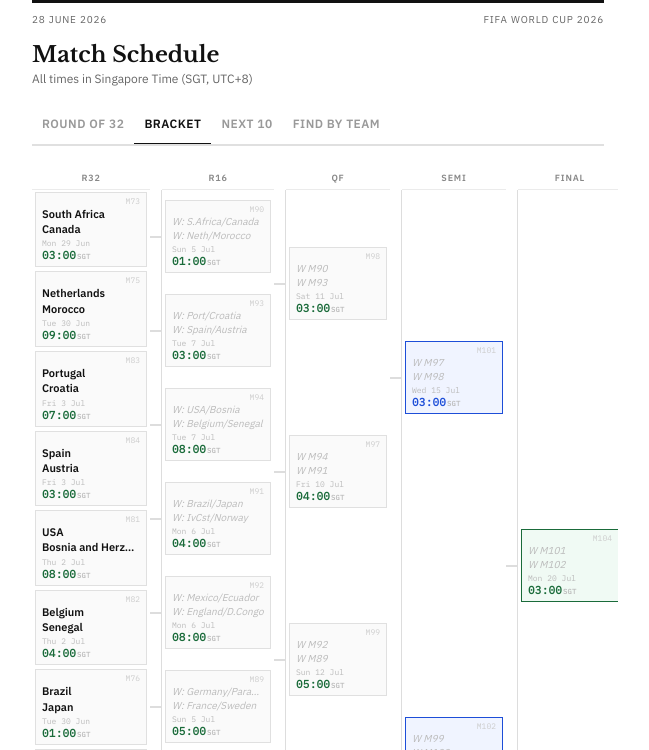
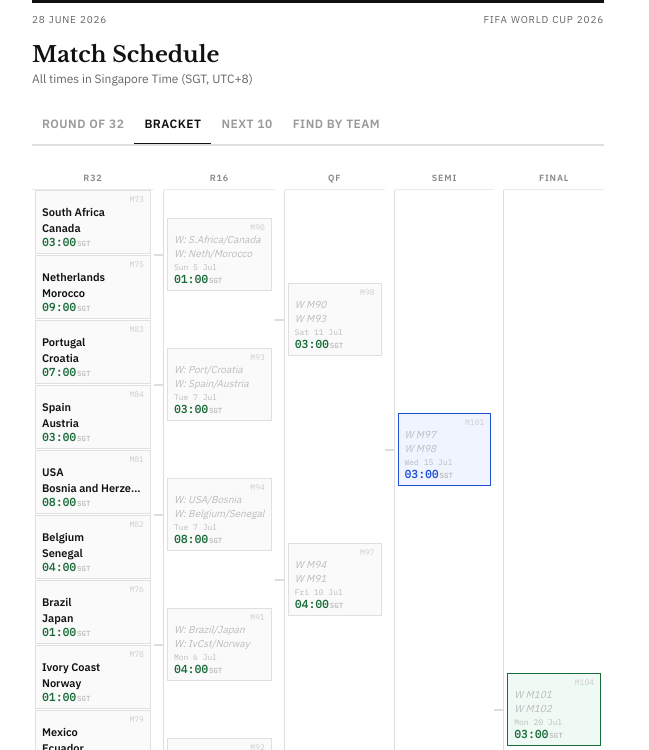
Before and after one commit to stevenlimjunjie-maker/wc2026-schedule, a plain HTML site: page index.html in a window 1280 px wide. Both pictures are taken after a click on the button "BRACKET". Shown: the top 750 px of the page, without its empty margins (322-971 px from the left). Drawn offline with nearby package versions, Linux system fonts and the light colour scheme.

Commit message:
Update index.html

```diff
--- a/index.html
+++ b/index.html
@@ -395,20 +395,22 @@
   .brk-scroll {
     overflow-x: auto;
     -webkit-overflow-scrolling: touch;
-    margin: 0 -14px;
-    padding: 0 14px 16px;
+    padding-bottom: 16px;
     cursor: grab;
   }
   .brk-scroll:active { cursor: grabbing; }
   .brk-track {
     display: flex;
     align-items: stretch;
-    min-width: 706px;
+    width: 100%;
   }
   .brk-col {
     display: flex;
     flex-direction: column;
-    flex-shrink: 0;
+    flex-shrink: 1;
+    min-width: 0;
+    overflow-x: hidden;
+    overflow-y: visible;
   }
   .brk-col-lbl {
     font-size: 9px;
@@ -426,12 +428,14 @@
   .brk-matches {
     display: flex;
     flex-direction: column;
-    height: 752px; /* 16 × 47px */
+    height: 1040px; /* 16 × 65px slots */
   }
   .brk-slot {
     display: flex;
     align-items: center;
     padding: 2px 3px;
+    min-height: 0;
+    overflow: visible;
   }
   .brk-card {
     background: #fafafa;
@@ -482,13 +486,13 @@
 
   /* Connector column */
   .brk-con {
-    width: 12px;
-    flex-shrink: 0;
+    width: 10px;
+    flex: 0 0 10px;
     display: flex;
     flex-direction: column;
   }
   .brk-con-spc { height: 24px; flex-shrink: 0; } /* aligns with label row */
-  .brk-con-inner { display: flex; flex-direction: column; height: 752px; }
+  .brk-con-inner { display: flex; flex-direction: column; height: 1040px; }
   .brk-cpair { display: flex; flex-direction: column; }
   .brk-cpair .cst { border-right: 1.5px solid #ddd; border-bottom: 1.5px solid #ddd; }
   .brk-cpair .csb { border-right: 1.5px solid #ddd; border-top: 1.5px solid #ddd; }
@@ -810,10 +814,18 @@
   let html = '<div class="brk-scroll"><div class="brk-track">';
 
   // ── R32 column ──
-  html += '<div class="brk-col" style="width:118px">';
+  html += '<div class="brk-col" style="flex:11;min-width:0">';
   html += '<div class="brk-col-lbl">R32</div><div class="brk-matches">';
   bkt_r32.forEach(m => {
-    html += '<div class="brk-slot" style="flex:1">'+ r32Card(m) +'</div>';
+    const past = isPast(m.utc);
+    const {d,t} = sgt2(m.utc);
+    html += '<div class="brk-slot" style="flex:1">'
+      + '<div class="brk-card'+(past?' past':'')+'">'
+      + '<div class="brk-mn">'+m.m+'</div>'
+      + '<div class="brk-t1">'+m.home+'</div>'
+      + '<div class="brk-t2">'+m.away+'</div>'
+      + '<div class="brk-tm">'+t+'<span class="brk-sgt">SGT</span></div>'
+      + '</div></div>';
   });
   html += '</div></div>';
 
@@ -831,7 +843,7 @@
     {id:'M95', t1:'W: Argentina/C.Verde',   t2:'W: Australia/Egypt',  utc:'2026-07-07T16:00:00Z'},
     {id:'M96', t1:'W: Swiss/Algeria',       t2:'W: Colombia/Ghana',   utc:'2026-07-07T20:00:00Z'},
   ];
-  html += '<div class="brk-col" style="width:112px">';
+  html += '<div class="brk-col" style="flex:10;min-width:0">';
   html += '<div class="brk-col-lbl">R16</div><div class="brk-matches">';
   r16.forEach(m => {
     html += '<div class="brk-slot" style="flex:2">'+tbdCard(m.id,m.t1,m.t2,m.utc,'')+'</div>';
@@ -848,7 +860,7 @@
     {id:'M99',  t1:'W M92', t2:'W M89', utc:'2026-07-11T21:00:00Z'},
     {id:'M100', t1:'W M95', t2:'W M96', utc:'2026-07-12T01:00:00Z'},
   ];
-  html += '<div class="brk-col" style="width:104px">';
+  html += '<div class="brk-col" style="flex:9;min-width:0">';
   html += '<div class="brk-col-lbl">QF</div><div class="brk-matches">';
   qf.forEach(m => {
     html += '<div class="brk-slot" style="flex:4">'+tbdCard(m.id,m.t1,m.t2,m.utc,'')+'</div>';
@@ -863,7 +875,7 @@
     {id:'M101', t1:'W M97', t2:'W M98',  utc:'2026-07-14T19:00:00Z'},
     {id:'M102', t1:'W M99', t2:'W M100', utc:'2026-07-15T19:00:00Z'},
   ];
-  html += '<div class="brk-col" style="width:104px">';
+  html += '<div class="brk-col" style="flex:9;min-width:0">';
   html += '<div class="brk-col-lbl">Semi</div><div class="brk-matches">';
   sf.forEach(m => {
     html += '<div class="brk-slot" style="flex:8">'+tbdCard(m.id,m.t1,m.t2,m.utc,'bsf')+'</div>';
@@ -874,7 +886,7 @@
   html += conCol(1, 8);
 
   // ── Final column ──
-  html += '<div class="brk-col" style="width:104px">';
+  html += '<div class="brk-col" style="flex:9;min-width:0">';
   html += '<div class="brk-col-lbl">Final</div><div class="brk-matches">';
   html += '<div class="brk-slot" style="flex:16">'
     + tbdCard('M104','W M101','W M102','2026-07-19T19:00:00Z','bfin')
```
